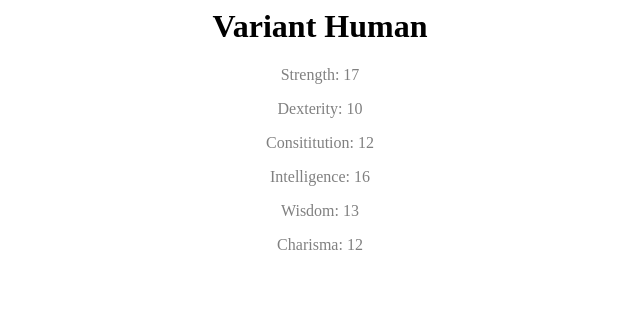
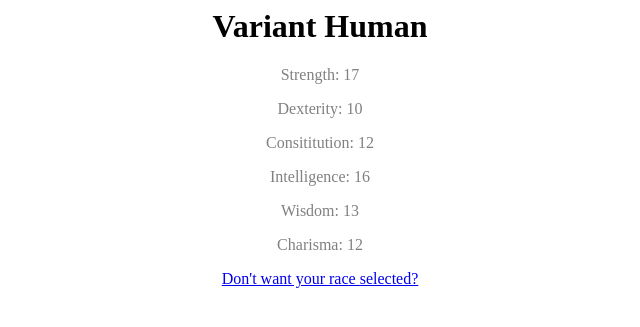
Before and after one commit to mouseexe/OneShotCharacterGenerator, a Flask app: page / in a window 1280 px wide. Shown: the top 327 px of the page, without its empty margins (320-960 px from the left). Run offline with Flask 2, Linux system fonts and the light colour scheme; some web fonts are replaced.

Commit message:
Link navigation

```diff
--- a/templates/fullRoll.html
+++ b/templates/fullRoll.html
@@ -29,6 +29,7 @@
             <p>Intelligence: {{statInt}}</p>
             <p>Wisdom: {{statWis}}</p>
             <p>Charisma: {{statCha}}</p>
+            <a href="/stats">Don't want your race selected?</a>
         </div>
     </body>
 </html>
--- a/templates/justStats.html
+++ b/templates/justStats.html
@@ -29,6 +29,7 @@
             <p>Intelligence: {{statInt}}</p>
             <p>Wisdom: {{statWis}}</p>
             <p>Charisma: {{statCha}}</p>
+            <a href="../">Want a race selected for you?</a>
         </div>
     </body>
 </html>
```
